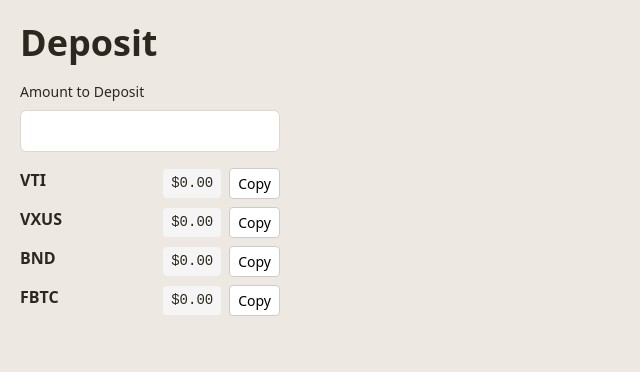
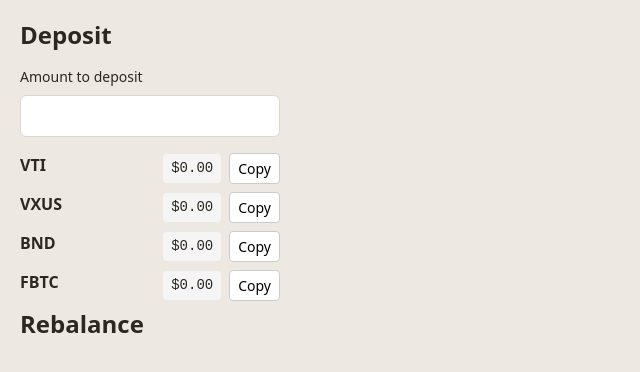
Before and after one commit to ctil/fibonance, a SvelteKit app: page /rebalance in a window 1280 px wide. Shown: the top 372 px of the page, without its empty margins (0-640 px from the left). Built offline with nearby package versions, Linux system fonts and the light colour scheme.

Commit message:
Add InputCash

```diff
--- /dev/null
+++ b/src/lib/components/InputCash.svelte
@@ -0,0 +1,7 @@
+<script lang="ts">
+  const uid = $props.id();
+  let { value = $bindable(), label } = $props();
+</script>
+
+<label for="{uid}-amount">{label}</label>
+<input id="{uid}-amount" type="number" class="mb-4" bind:value={value} />
--- a/src/routes/rebalance/+page.svelte
+++ b/src/routes/rebalance/+page.svelte
@@ -1,16 +1,16 @@
 <script lang="ts">
 	import { deposit, DEFAULT_CONFIG, formatAmount } from "$lib/rebalance";
 	import CopyText from "$lib/components/CopyText.svelte";
+	import InputCash from "$lib/components/InputCash.svelte";
 
 	let toDeposit = $state(null);
 	let toDepositCents = $derived(toDeposit ? toDeposit * 100 : 0);
 	let rebalanceResult = $derived(deposit(DEFAULT_CONFIG, toDepositCents));
 </script>
 
-<h1>Deposit</h1>
+<h3>Deposit</h3>
 <div class="inputs">
-	<label for="">Amount to Deposit</label>
-	<input type="number" class="mb-4" bind:value={toDeposit} />
+	<InputCash label="Amount to deposit" bind:value={toDeposit} />
 
 	{#each rebalanceResult.allocations as allocation}
 		<div class="allocation mb-2">
@@ -22,6 +22,8 @@
 		</div>
 	{/each}
 </div>
+
+<h3>Rebalance</h3>
 
 <style>
 	span {
```
